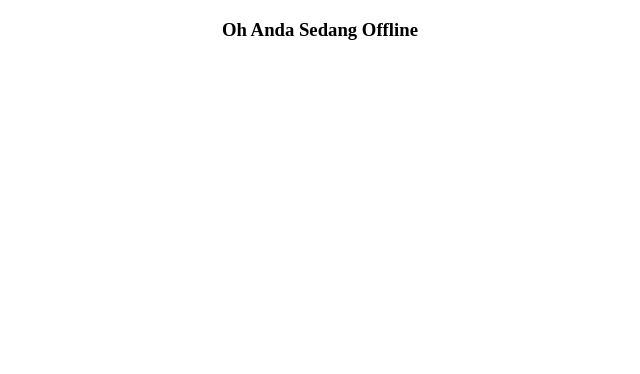
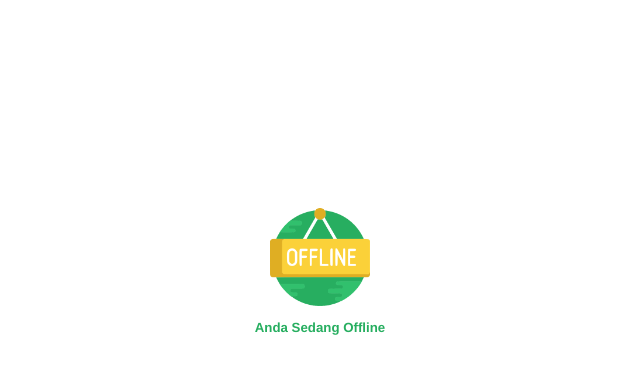
Before and after one commit to artapamudaid/shafiyyamart, a plain HTML site: page offline.html in a window 1280 px wide. Shown: the whole page, without its empty margins (320-960 px from the left). Drawn offline with Linux system fonts and the light colour scheme.

Commit message:
add minor update

```diff
--- a/offline.html
+++ b/offline.html
@@ -4,9 +4,26 @@
     <meta charset="UTF-8">
     <meta http-equiv="X-UA-Compatible" content="IE=edge">
     <meta name="viewport" content="width=device-width, initial-scale=1.0">
-    <title>Document</title>
+    <style>
+        .content img{
+            margin-top: 200px;
+            position: relative;
+        }
+        .content h5{
+            margin-top: 10px;
+            font-family: 'Franklin Gothic Medium', 'Arial Narrow', Arial, sans-serif;
+            text-align: center;
+            color: #27ae60;
+        }
+    </style>
+    <title>Shafiyyah Mart</title>
 </head>
 <body>
-    <center><h3>Oh Anda Sedang Offline</h3></center>
+    <main>
+    <div class="content">
+       <center><img src="images/offline.png" width="100px" alt=""></center>
+        <h5>Anda Sedang Offline</h5>
+    </div>
+    </main>
 </body>
 </html>
```
Also changed, not shown: category.html (+1 -1 lines), index.html (+2 -1 lines), images/icons-180.png (added), images/offline.png (added), images/offline.svg (added), manifest.json.
